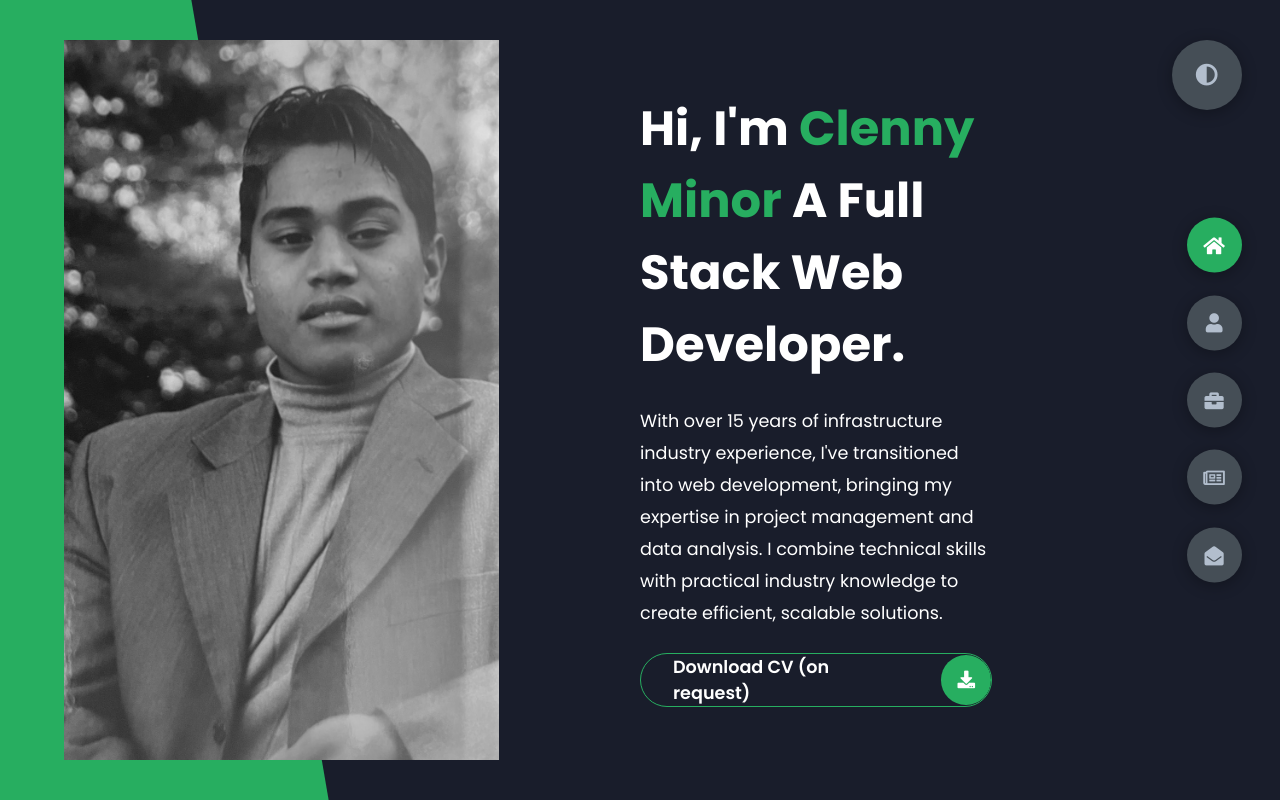
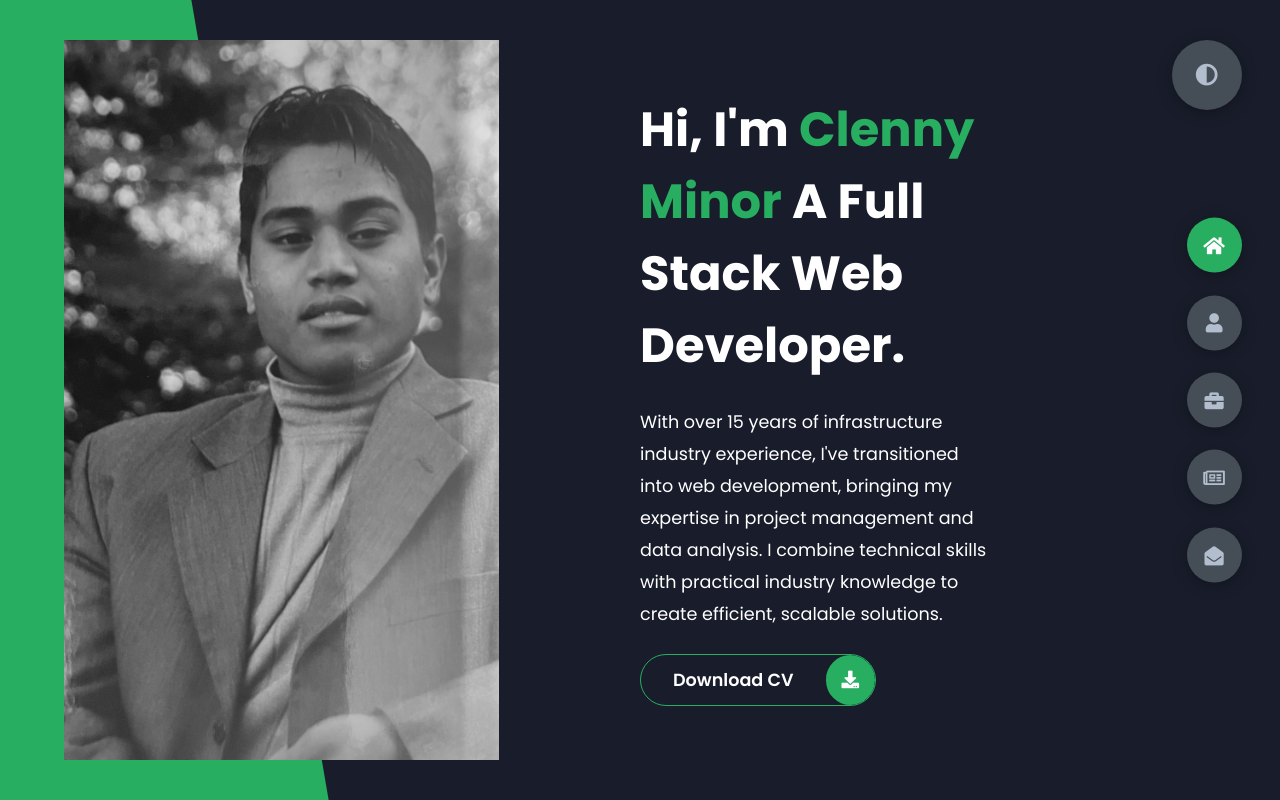
Before and after one commit to AlgoCraftClen/Portfolio-Profile, a plain HTML site: page index.html in a window 1280 px wide. Drawn offline with Linux system fonts and the light colour scheme; files whose address does not match are found by name.

Commit message:
UPDATE FILE LOCATION

```diff
--- a/index.html
+++ b/index.html
@@ -38,7 +38,7 @@
                 </p>
                 <div class="btn-con">
                     <a href="https://drive.google.com/drive/folders/1DoWy0-i31mI9CCwsQ4WVGobZw05zxsMq?usp=drive_link" class="main-btn">
-                        <span class="btn-text">Download CV (on request)</span>
+                        <span class="btn-text">Download CV</span>
                         <span class="btn-icon"><i class="fas fa-download"></i></span>
                     </a>
                 </div>
```
